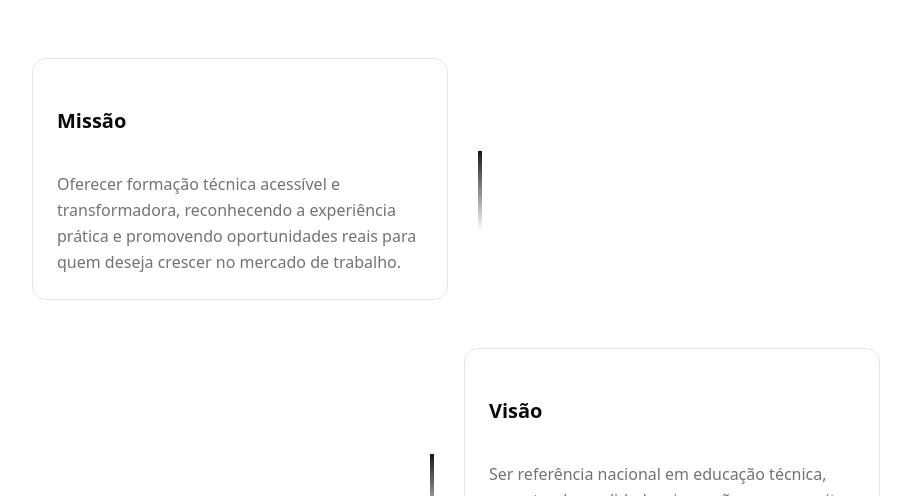
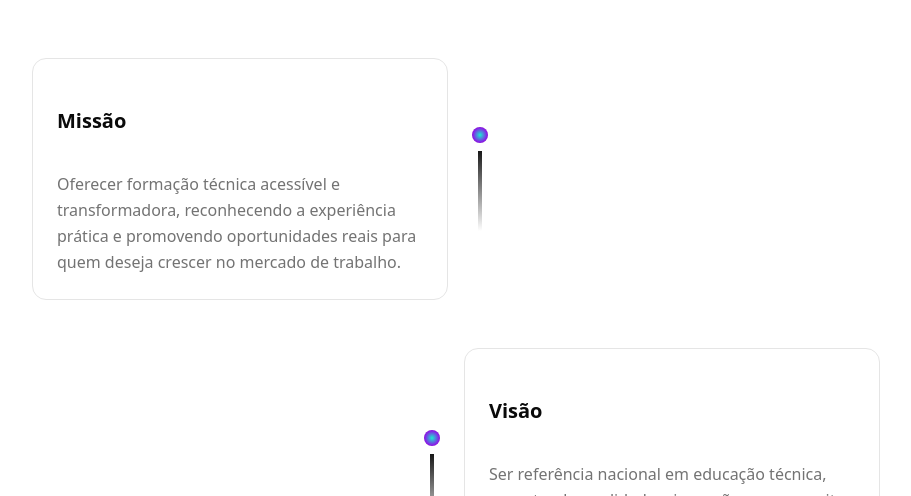
Before and after one commit to IsraelMends/Tecnico-Global, a Next.js app: page /about in a window 1280 px wide. Shown: the part 1220-1716 px from the top of the page, without its empty margins (184-1095 px from the left). Built offline with nearby package versions, Linux system fonts and the light colour scheme.

Commit message:
feat(globals.css): adicionar gradiente de fundo primário

```diff
--- a/src/app/globals.css
+++ b/src/app/globals.css
@@ -10,6 +10,7 @@
   --muted: oklch(0.97 0 0);
   --radius: 0.625rem;
   --background: oklch(1 0 0);
+  --background-gradient-primary: radial-gradient(circle,rgba(25, 237, 208, 1) 0%, rgba(140, 21, 232, 1) 65%, rgba(36, 22, 69, 1) 95%);
   --background-gradient-hero: linear-gradient(90deg, var(--primary) 0%, var(--secondary) 100%);
   --foreground: oklch(0.145 0 0);
   --card: oklch(1 0 0);
@@ -131,6 +132,9 @@
 .bg-gradient-hero {
   background: var(--background-gradient-hero);
 }
+.bg-gradient-primary {
+  background: var(--background-gradient-primary);
+}
 
 @layer base {
   * {
```
